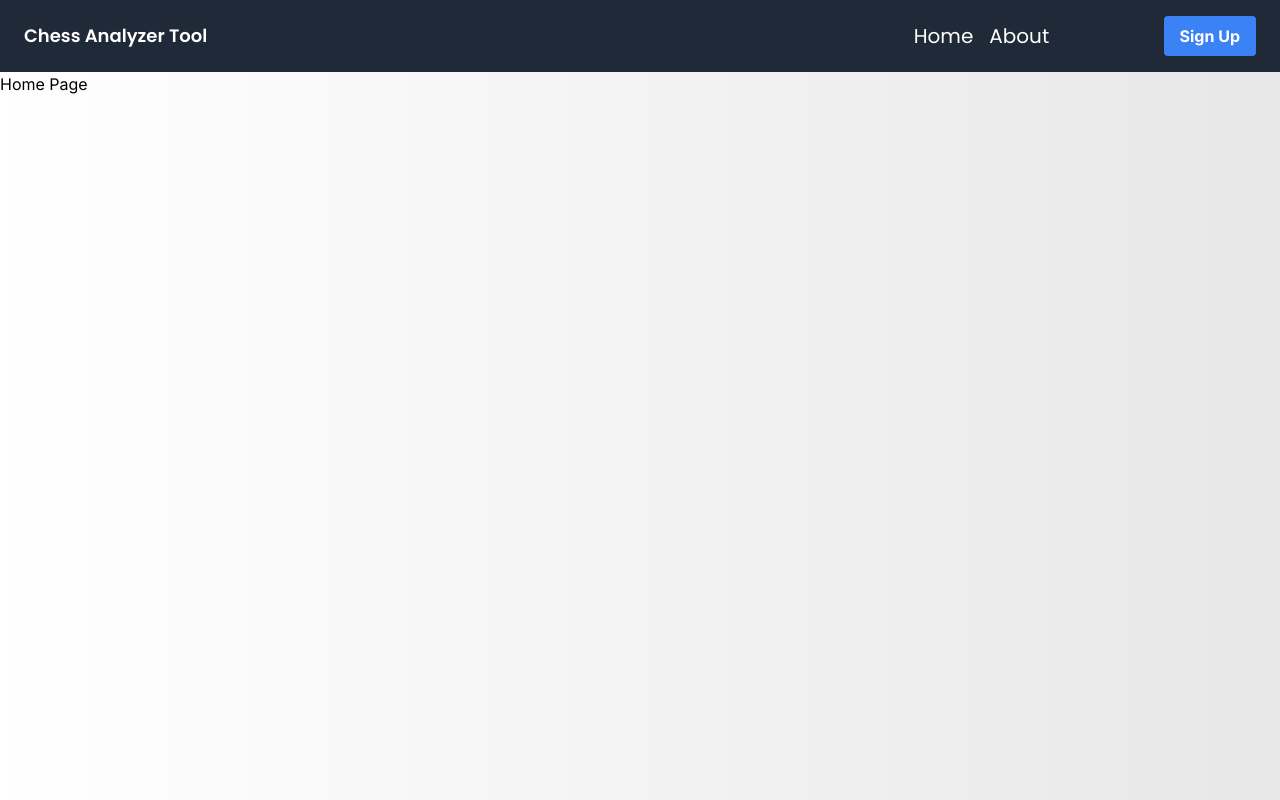
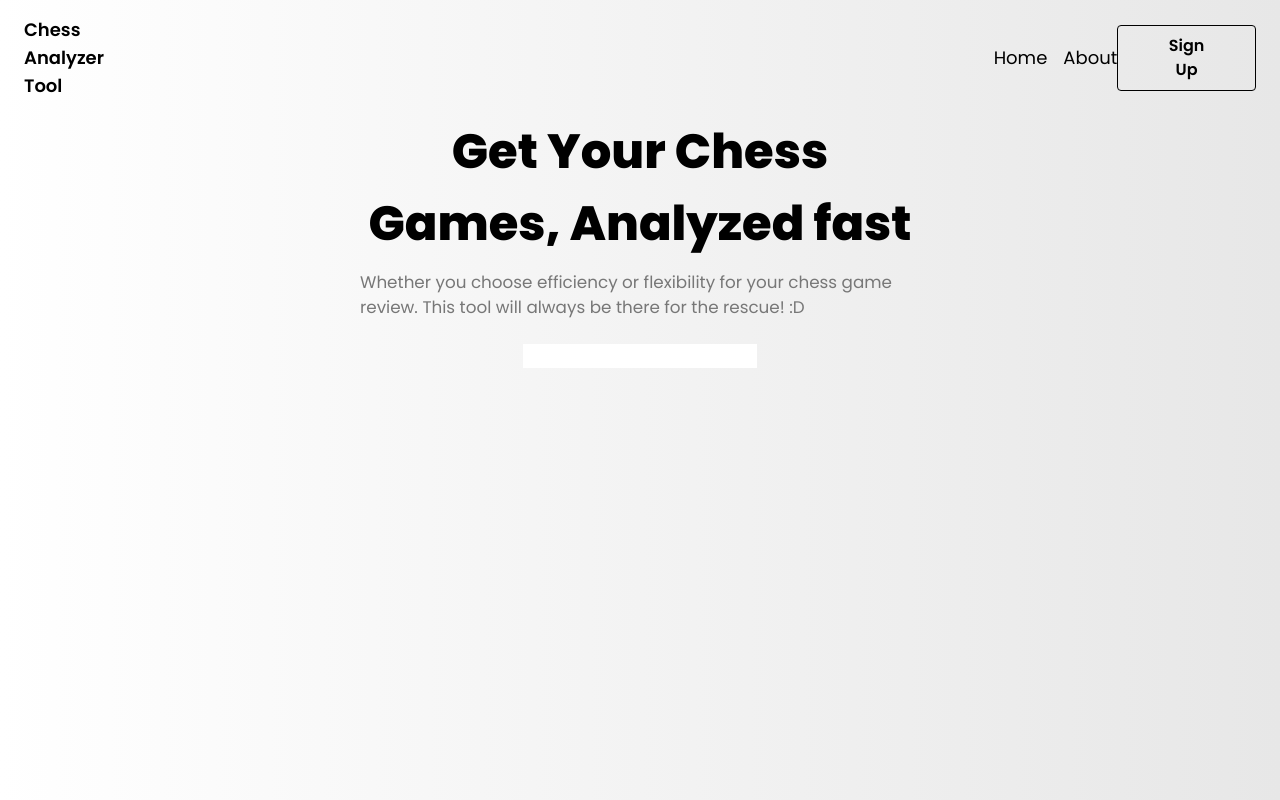
Before and after one commit to 0Armaan025/chess-com-analyse-tool-frontend, a Next.js app: page / in a window 1280 px wide. Built offline with nearby package versions, Linux system fonts and the light colour scheme.

Commit message:
a bit of home page

```diff
--- a/src/components/navbar/Navbar.tsx
+++ b/src/components/navbar/Navbar.tsx
@@ -3,26 +3,29 @@ import "./navbar.css";
 
 const Navbar = () => {
   return (
-    <div className="bg-gray-800 text-white py-4 px-6 flex justify-between items-center">
+    <div className=" py-4 px-6 flex justify-between items-center">
       <div className="text-lg font-semibold">
         <h2 style={{ fontFamily: "Poppins" }}>Chess Analyzer Tool</h2>
       </div>
 
       {/* Middle section: Navigation Links */}
       <div
-        className="flex gap-4 text-xl ml-[37rem]"
+        className="flex gap-4 text-lg ml-[53rem]"
         style={{ fontFamily: "Poppins" }}
       >
-        <a href="#" className="hover:text-gray-300">
+        <a href="#" className="hover:text-gray-700">
           Home
         </a>
-        <a href="#" className="hover:text-gray-300">
+        <a href="#" className="hover:text-gray-700">
           About
         </a>
       </div>
 
       {/* Right section: Sign Up Button */}
-      <button className="bg-blue-500 hover:bg-blue-600 text-white font-bold py-2 px-4 rounded">
+      <button
+        className="bg-transparent hover:bg-white text-black font-semibold py-2 px-12 rounded border-[1.5px] border-black transition-all cursor-pointer"
+        style={{ fontFamily: "Poppins" }}
+      >
         Sign Up
       </button>
     </div>
--- a/src/home/HomePage.tsx
+++ b/src/home/HomePage.tsx
@@ -1,5 +1,6 @@
 import Navbar from "@/components/navbar/Navbar";
 import React from "react";
+import "./homepage.css";
 
 type Props = {};
 
@@ -7,7 +8,23 @@ const HomePage = (props: Props) => {
   return (
     <>
       <Navbar />
-      <div className="div">Home Page</div>
+      <div className="homePageDiv flex flex-col justify-center items-center">
+        <h3
+          className="headingTitleForHome"
+          style={{ fontFamily: "Poppins,sans-serif" }}
+        >
+          Get Your Chess Games, Analyzed fast
+        </h3>
+        <h4 className="subtitleHeaderForHome">
+          Whether you choose efficiency or flexibility for your chess game
+          review. This tool will always be there for the rescue! :D
+        </h4>
+        <br />
+        <div className="buttonsDivForHome">
+          <input type="button" className='allServicesBtn'/>
+          <input type="" />
+        </div>
+      </div>
     </>
   );
 };
--- a/src/home/homepage.css
+++ b/src/home/homepage.css
@@ -0,0 +1,55 @@
+@import url("https://fonts.googleapis.com/css2?family=Poppins:ital,wght@0,100;0,200;0,300;0,400;0,500;0,600;0,700;0,800;0,900;1,100;1,200;1,300;1,400;1,500;1,600;1,700;1,800;1,900&display=swap");
+
+@tailwind base;
+@tailwind components;
+@tailwind utilities;
+
+body {
+  background: #00c9ff; /* fallback for old browsers */
+  background: -webkit-linear-gradient(
+    to right,
+    #1f1f1f,
+    #001217
+  ); /* Chrome 10-25, Safari 5.1-6 */
+  background: linear-gradient(to right, #ffffff, #e7e7e7);
+}
+
+.homePageDiv {
+  display: flex;
+  flex-direction: column;
+  justify-content: center;
+  align-items: center;
+}
+
+.headingTitleForHome {
+  /* w-[28rem] text-[24rem] font-semibold */
+  width: 35rem;
+  font-size: 3rem;
+  text-align: center;
+  font-family: "Poppins", sans-serif;
+  font-weight: 800;
+}
+
+.subtitleHeaderForHome {
+  /* w-[28rem] text-[24rem] font-semibold */
+  width: 35rem;
+  margin-top: 10px;
+  font-size: 1.05rem;
+  font-family: "Poppins", sans-serif;
+  color: rgb(119, 119, 119);
+  font-weight: 400;
+}
+
+.buttonsDivForHome {
+  display: flex;
+  flex-direction: row;
+  width: 100%;
+  align-items: center;
+  justify-content: center;
+}
+
+.allServicesBtn {
+  background: #e7e8ec;
+  align-items: center;
+  font-family: "Poppins", sans-serif;
+}
```
